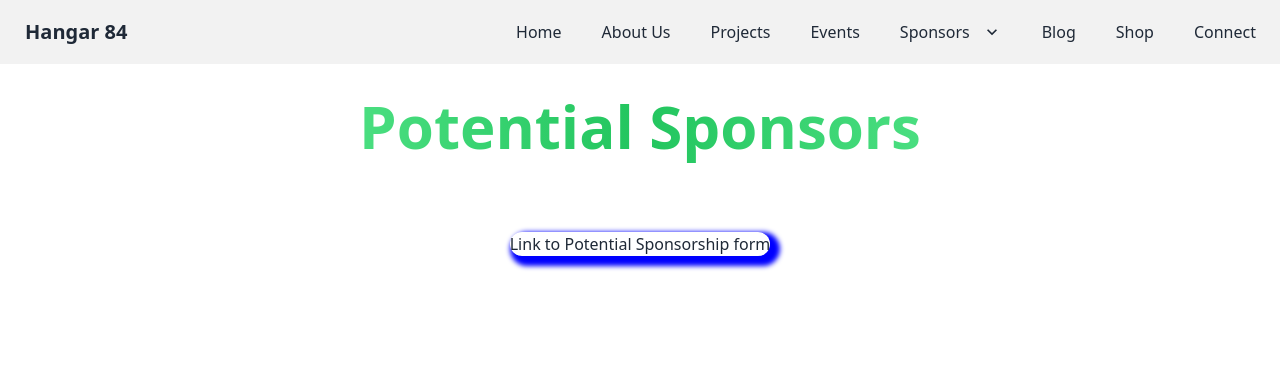
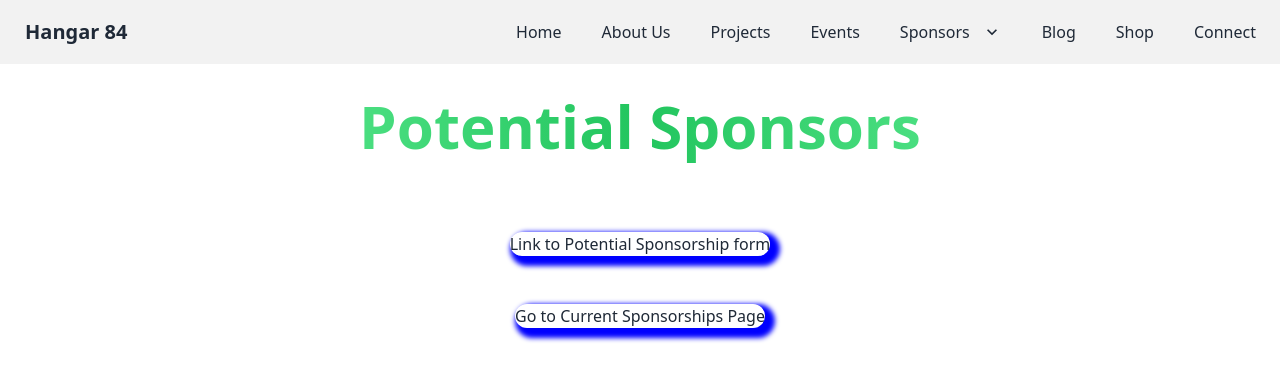
Before and after one commit to ZavionCyboron/hangar84.org, a SvelteKit app: page /potential-sponsors in a window 1280 px wide. Shown: the top 380 px of the page. Built offline with nearby package versions, Linux system fonts and the light colour scheme.

Commit message:
feat: add link to Current Sponsorships page

```diff
--- a/src/routes/potential-sponsors/+page.svelte
+++ b/src/routes/potential-sponsors/+page.svelte
@@ -16,4 +16,6 @@
 <div class="flex flex-col items-center text-center mt-8 mb-16">
 	<a href="https://docs.google.com/forms/d/1HINgywZA8gwL-AMQ4-c5LUtfMb6rbdrcI44C4MjllUg/" style="box-shadow: 5px 5px 5px 5px blue; border-radius: 15px">Link to Potential Sponsorship form</a><br>
 	<br>
+	<a href="https://hangar84.org/current-sponsors/" style="box-shadow: 5px 5px 5px 5px blue; border-radius: 15px">Go to Current Sponsorships Page</a><br>
+	<br>
 </div>
```
